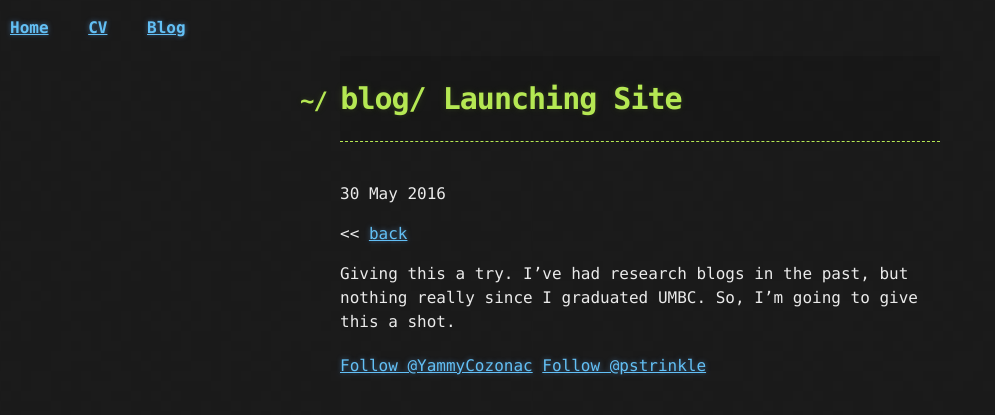
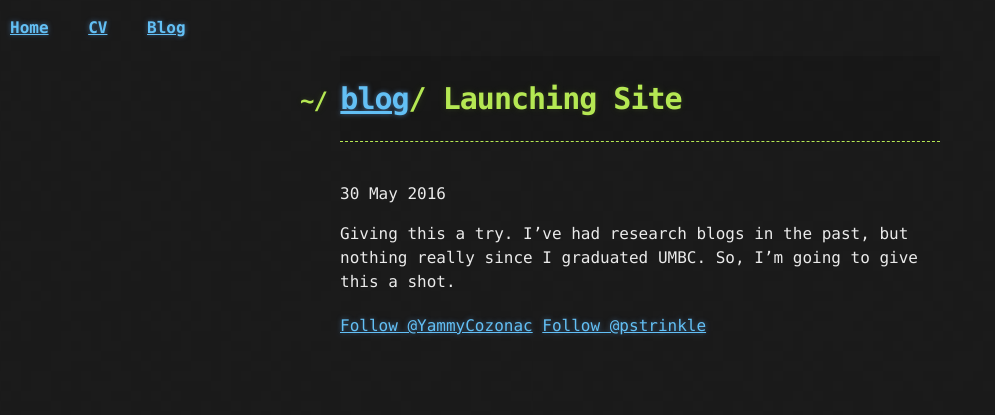
Before and after one commit to pstrinkle/pstrinkle.github.io, a Jekyll site: the page built from _posts/2016-05-30-site-launched.md, in a window 1280 px wide. Shown: the top 415 px of the page, without its empty margins (0-995 px from the left). Built offline with Jekyll 4.4.1, drawn with Linux system fonts in a browser that asks for light colours; comment, search, counter and statistics services are not loaded.

Commit message:
Update post.html

```diff
--- a/_layouts/post.html
+++ b/_layouts/post.html
@@ -2,13 +2,11 @@
 layout: default
 ---
 <header>
-  <h1>blog/ {{ page.title }}</h1>
+  <h1><a href="/blog">blog</a>/ {{ page.title }}</h1>
 </header>
 
 <p class="meta">{{ page.date | date_to_string }}</p>
 
-&lt;&lt;&nbsp;<a href="/blog">back</a>
-
 <div class="post">
   {{ content }}
 </div>
```
